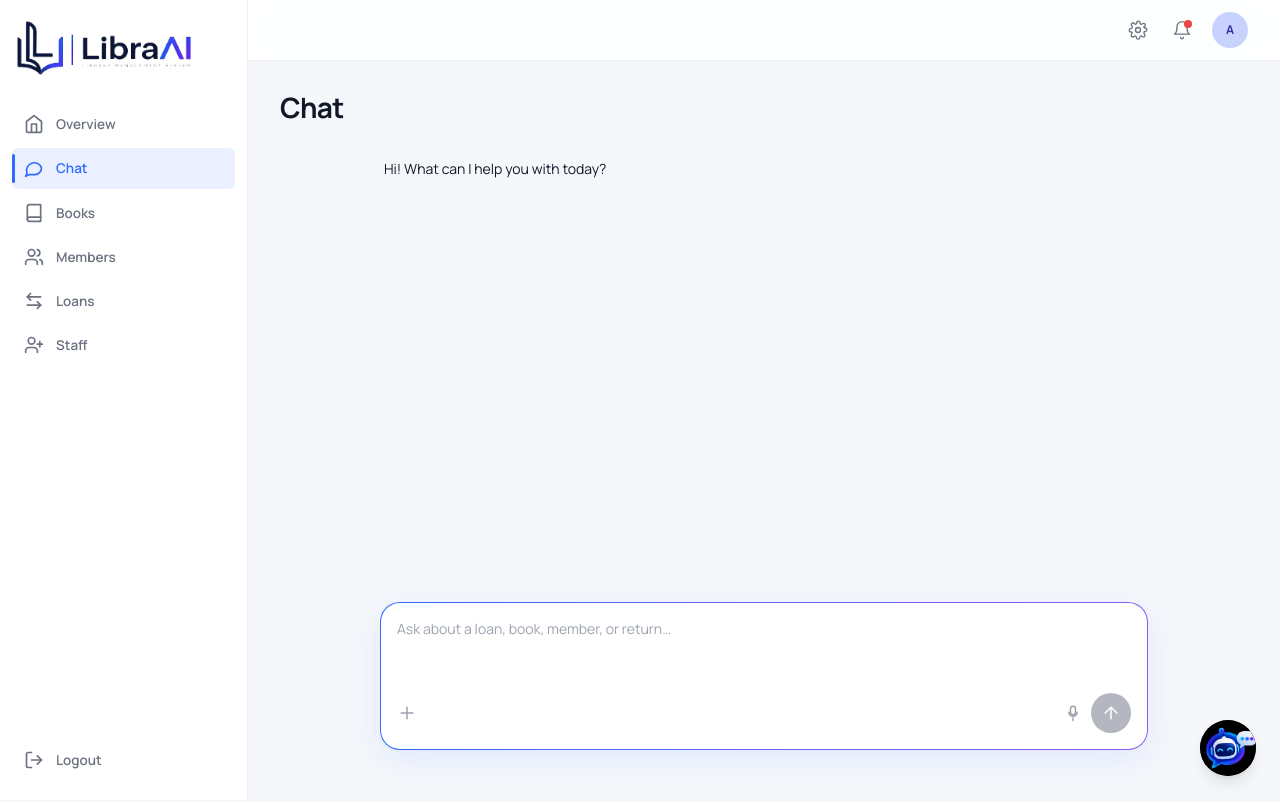
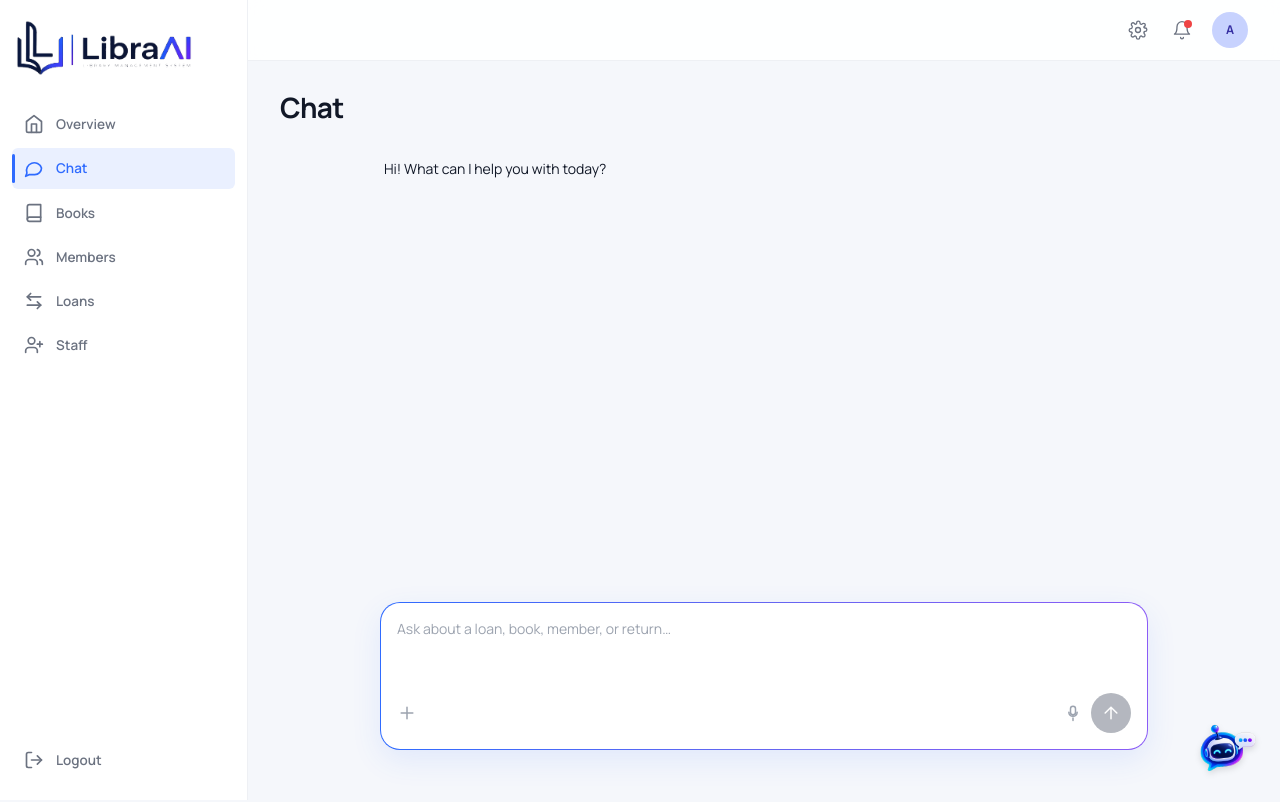
Before and after one commit to sachinthaHeshan/LibraAI, a Next.js app in the folder apps/web/: page /chat in a window 1280 px wide. Built offline with nearby package versions, Linux system fonts and the light colour scheme.

Commit message:
feat(db): add Drizzle Studio command and update Justfile

```diff
--- a/apps/web/components/ChatWidget.tsx
+++ b/apps/web/components/ChatWidget.tsx
@@ -13,12 +13,12 @@ import {
 import { useChat } from "@/components/ChatProvider";
 import { WELCOME_COPY } from "@/lib/chat";
 
-const AVATAR_SRC = "/chat-avatar.png";
+const AVATAR_SRC = "/chat-avatar.png?v=3";
 
 const avatarSizes = {
   sm: { px: 28, className: "h-7 w-7" },
   md: { px: 32, className: "h-8 w-8" },
-  lg: { px: 56, className: "h-14 w-14" },
+  lg: { px: 56, className: "h-14 w-14 drop-shadow-md" },
 } as const;
 
 function ChatAvatar({ size }: { size: keyof typeof avatarSizes }): JSX.Element {
@@ -26,9 +26,10 @@ function ChatAvatar({ size }: { size: keyof typeof avatarSizes }): JSX.Element {
   return (
     <Image
       alt="LibraAI Assistant"
-      className={`${dim.className} shrink-0 rounded-full object-cover`}
+      className={`${dim.className} shrink-0 object-contain`}
       height={dim.px}
       src={AVATAR_SRC}
+      unoptimized
       width={dim.px}
     />
   );
@@ -223,7 +224,7 @@ export function ChatWidget(): JSX.Element {
         className={
           open
             ? "flex h-14 w-14 items-center justify-center rounded-full bg-accent text-white shadow-lg transition hover:opacity-90"
-            : "flex h-14 w-14 items-center justify-center overflow-hidden rounded-full bg-black shadow-lg transition hover:opacity-90"
+            : "flex h-14 w-14 items-center justify-center rounded-full bg-transparent transition hover:opacity-90"
         }
         onClick={toggle}
         ref={launcherRef}
--- a/package.json
+++ b/package.json
@@ -6,6 +6,7 @@
     "dev:web": "pnpm --filter @libra/web dev",
     "db:generate": "pnpm --filter @libra/db generate",
     "db:migrate": "pnpm --filter @libra/db migrate",
+    "db:studio": "pnpm --filter @libra/db studio",
     "db:build": "pnpm --filter @libra/db build",
     "db:seed": "pnpm --filter @libra/api seed",
     "test:api": "pnpm --filter @libra/api test"
--- a/packages/db/package.json
+++ b/packages/db/package.json
@@ -17,7 +17,8 @@
     "build": "tsc",
     "prepare": "pnpm build",
     "generate": "drizzle-kit generate",
-    "migrate": "drizzle-kit migrate"
+    "migrate": "drizzle-kit migrate",
+    "studio": "drizzle-kit studio"
   },
   "dependencies": {
     "drizzle-orm": "^0.39.3",
```
Also changed, not shown: apps/web/public/chat-avatar.png, 1 other file (tests, documents, lock files or other folders).
